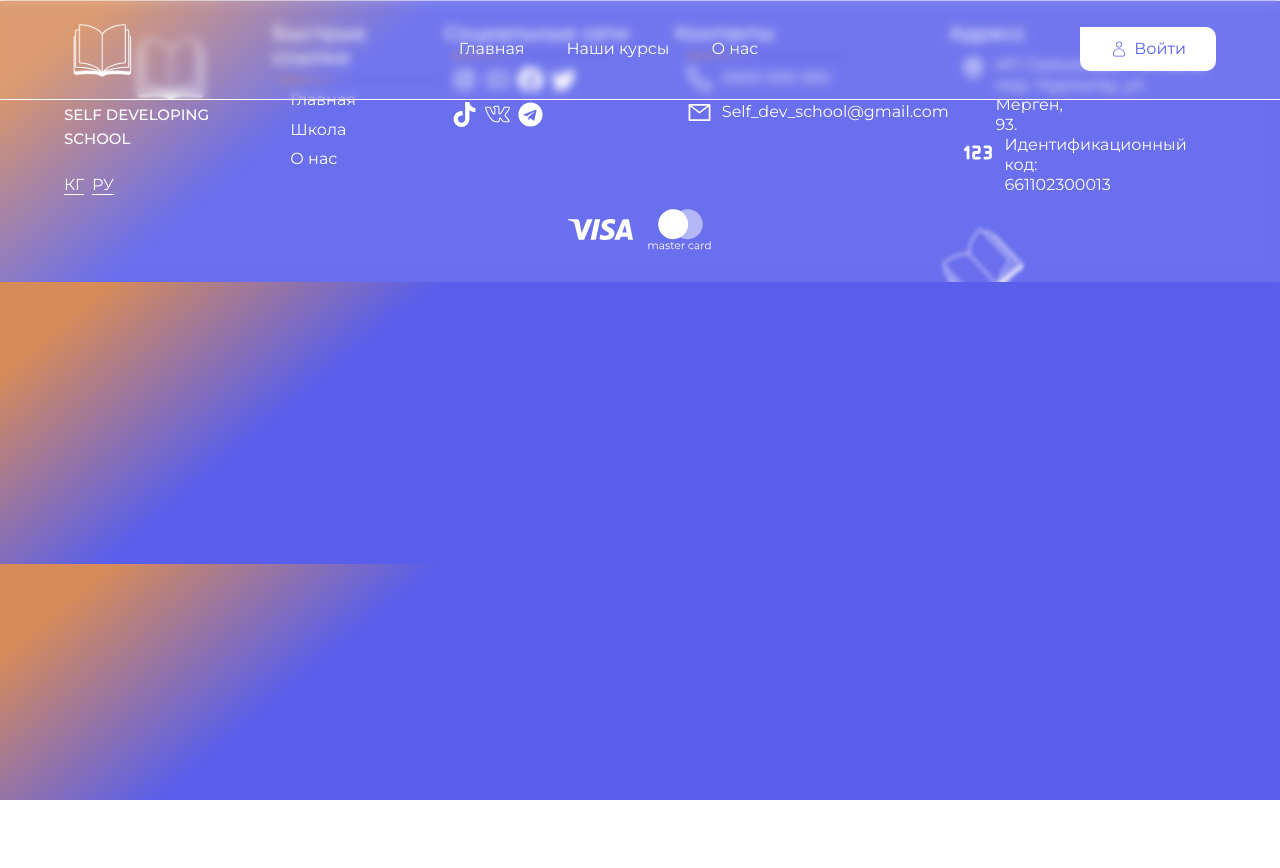
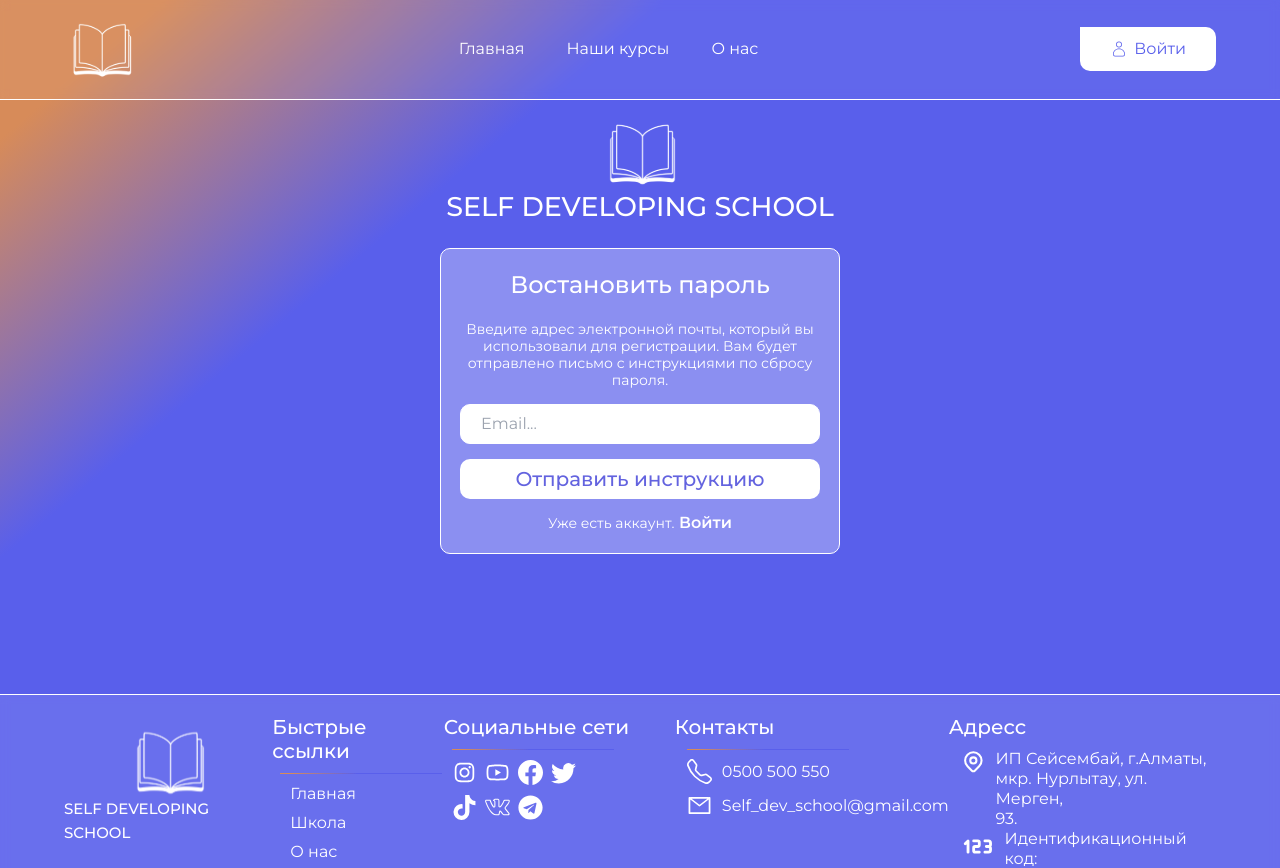
Before and after one commit to u1anbekovs/self-program, a React (Create React App) app: page /password-url in a window 1280 px wide. Shown: the top 868 px of the page. Before the commit the page ends 800 px from the top, so only its background shows below. Built offline with nearby package versions, Linux system fonts and the light colour scheme; a web font is replaced by a local one.

Commit message:
i did login

```diff
--- a/src/App.js
+++ b/src/App.js
@@ -9,6 +9,8 @@ import LearnMore from "./pages/Home/Follow/LearMore/LearnMore";
 import Buy from "./pages/Home/Follow/Buy/Buy"
 import OurCourse from "./pages/OurCourses/OurCourse";
 import AboutUs from "./pages/AboutUs/AboutUs";
+import Password from "./pages/Login/FirstLogin/password/password";
+import FirstLogin from "./pages/Login/FirstLogin/FirstLogin";
 
 
 function App() {
@@ -28,6 +30,9 @@ function App() {
                 <Route path="/buy" element={<Buy/>}/>
                 <Route path="/our-course" element={<OurCourse/>}/>
                 <Route path="/about-us" element={<AboutUs/>}/>
+                <Route path="/password-url" element={<Password/>}/>
+                <Route path="/login-url" element={<FirstLogin/>}/>
+
             </Routes>
             <Footer/>
         </div>
--- a/src/pages/Home/Follow/Follow.scss
+++ b/src/pages/Home/Follow/Follow.scss
@@ -51,11 +51,6 @@
         filter: blur(4px);
         transform: rotate(30deg);
       }
-
-      //transition: 1s;
-      //transform: scale(1.5);
-      //background: url("./img/bookBg.png")no-repeat, center/cover;
-
 
     }
     &--title{
--- a/src/pages/Login/FirstLogin/FirstLogin.scss
+++ b/src/pages/Login/FirstLogin/FirstLogin.scss
@@ -1,19 +1,121 @@
 #firstLogin {
     .firstLogin {
+      padding-top: 120px;
         min-height: 90vh;
         display: flex;
         justify-content: center;
         align-items: center;
         padding-bottom: 150px;
         &--block {
+
             display: flex;
             flex-direction: column;
             align-items: center;
 
+          h1{
+            font-family: 'Montserrat',sans-serif;
+            font-weight: 500;
+            font-size: 27px;
+            color: #FFFFFF;
+            opacity: 0.3;
+
+          }
             &__login {
+                margin: 20px 0;
                 display: flex;
                 flex-direction: column;
                 align-items: center;
+                position: relative;
+
+              width: 400px;
+              height: 306px;
+              background: rgba(255, 255, 255, 0.3);
+              border: 1px solid #FFFFFF;
+              backdrop-filter: blur(2px);
+              border-radius: 10px;
+              h2{
+                font-family: 'Montserrat',sans-serif;
+                font-weight: 500;
+                font-size: 24px;
+                color: #FFFFFF;
+                opacity: 0.3;
+                margin: 15px 0;
+              }
+
+              &--div{
+                position: relative;
+                p{
+                  bottom: 51px;
+                  color: red;
+                  position: absolute;
+                }
+                input{
+                  padding: 0 20px;
+                  margin: 10px 0;
+                  width: 360px;
+                  height: 40px;
+                  opacity: 0.3;
+                  border: 1px solid #FFFFFF;
+                  border-radius: 10px;
+                }
+                p{
+                  font-size: 12px;
+                }
+              }
+            &--input{
+              position: relative;
+              p{
+                position: absolute;
+                bottom: 51px;
+                font-size: 10in;
+              }
+              input{
+                padding: 0 20px;
+                margin: 10px 0;
+                width: 360px;
+                height: 40px;
+                opacity: 0.3;
+                border: 1px solid #FFFFFF;
+                border-radius: 10px;
+              }
+              &__icon{
+                position: absolute;
+                color: white;
+                font-size: 25px;
+                top: 20px;
+                right: 25px;
+              }
+              p{
+                font-size: 12px;
+              }
+            }
+
+              button{
+                margin: 15px 0;
+                width: 360px;
+                height: 40px;
+                background: #FFFFFF;
+                border-radius: 10px;
+                cursor: pointer;
+                font-family: 'Montserrat',sans-serif;
+                font-style: normal;
+                font-weight: 500;
+                font-size: 20px;
+                color: #6363DF;
+
+              }
+              h3{
+                font-family: 'Montserrat',sans-serif;
+                font-style: normal;
+                font-weight: 400;
+                font-size: 14px;
+                color: #FFFFFF;
+                &:hover{
+                  text-decoration: underline;
+                  transition: 3s;
+                  cursor:pointer;
+                }
+              }
             }
         }
     }
--- /dev/null
+++ b/src/pages/Login/FirstLogin/password/password.js
@@ -0,0 +1,39 @@
+import React, {useState} from 'react';
+import Book from "../../../../assets/img/logo.svg";
+import {Link} from "react-router-dom";
+
+
+
+const Password = () => {
+    const [status, setStatus] = useState(false)
+
+
+    function getStatus (e) {
+       return  setStatus(e.target.value)
+    }
+
+
+    return (
+        <div id='password'>
+            <div className="container">
+                <div className="password">
+                    <div className="password--text">
+                        <img src={Book} alt="" />
+                        <h1>SELF DEVELOPING SCHOOL</h1>
+                        <div className="password--text__block">
+                            <h1>Востановить пароль</h1>
+                            <p>Введите адрес электронной почты, который вы использовали для регистрации. Вам будет отправлено письмо с инструкциями по сбросу пароля.</p>
+                            <input type="Email" placeholder='Email...' onChange={(e) => getStatus(e)}/>
+                            <button>Отправить инструкцию</button>
+                            <Link to={'/login-url'}>
+                                <h4 hidden={status}>Уже есть аккаунт.<span> Войти</span> </h4>
+                            </Link>
+                        </div>
+                    </div>
+                </div>
+            </div>
+        </div>
+    );
+};
+
+export default Password;
--- /dev/null
+++ b/src/pages/Login/FirstLogin/password/password.scss
@@ -0,0 +1,82 @@
+#password{
+  .password{
+    &--text{
+      display: flex;
+      flex-direction: column;
+      align-items: center;
+      padding: 120px 0;
+
+      h1 {
+        font-family: 'Montserrat', sans-serif;
+        font-weight: 500;
+        font-size: 27px;
+        color: #FFFFFF;
+
+      }
+
+        &__block{
+         margin: 20px 0;
+          display: flex;
+          flex-direction: column;
+          align-items: center;
+          position: relative;
+
+          width: 400px;
+          height: 306px;
+          background: rgba(255, 255, 255, 0.3);
+          border: 1px solid #FFFFFF;
+          backdrop-filter: blur(2px);
+          border-radius: 10px;
+
+          h1{
+            margin: 18px 0;
+            font-family: 'Montserrat',sans-serif;
+            font-weight: 500;
+            font-size: 24px;
+            color: #FFFFFF;
+          }
+          p{
+            font-family: 'Montserrat',sans-serif;
+            font-weight: 400;
+            font-size: 14px;
+            line-height: 17px;
+            text-align: center;
+            color: #FFFFFF;
+          }
+          button{
+            width: 360px;
+            height: 40px;
+            background: #FFFFFF;
+            border-radius: 10px;
+            cursor: pointer;
+            font-family: 'Montserrat',sans-serif;
+            font-weight: 500;
+            font-size: 20px;
+            color: #6363DF;
+          }
+          input{
+            outline: none;
+            padding: 0 20px;
+            margin: 15px 0;
+            width: 360px;
+            height: 40px;
+            border: 1px solid #FFFFFF;
+            border-radius: 10px;
+          }
+          h4{
+            margin: 12px 0;
+            font-family: 'Montserrat',sans-serif;
+            font-weight: 400;
+            font-size: 14px;
+            color: #FFFFFF;
+            span{
+              font-family: 'Montserrat',sans-serif;
+              font-weight: 600;
+              font-size: 16px;
+              color: #FFFFFF;
+            }
+          }
+      }
+    }
+  }
+}
--- a/src/pages/Login/Index.js
+++ b/src/pages/Login/Index.js
@@ -1,10 +1,12 @@
 import React from 'react';
 import FirstLogin from './FirstLogin/FirstLogin';
+import Password from "./FirstLogin/password/password";
 
 const Index = () => {
     return (
         <div>
             <FirstLogin/>
+            <Password/>
         </div>
     );
 };
--- a/src/pages/Login/Index.scss
+++ b/src/pages/Login/Index.scss
@@ -1,2 +1,3 @@
 @import "FirstLogin/FirstLogin";
 @import "TwoLogin/TwoLogin";
+@import "FirstLogin/password/password";
```
Also changed, not shown: src/pages/Login/FirstLogin/FirstLogin.js (+66 -4 lines).
